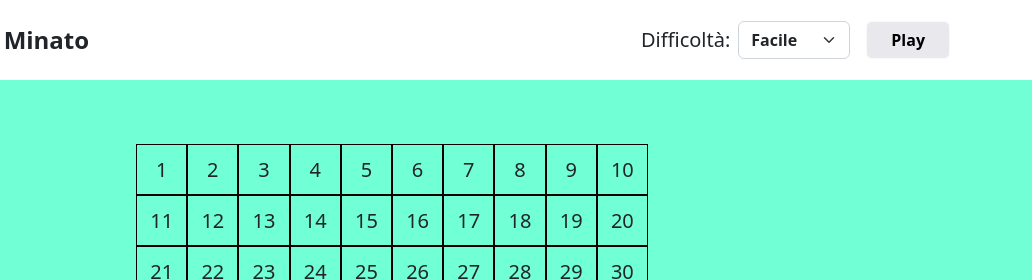
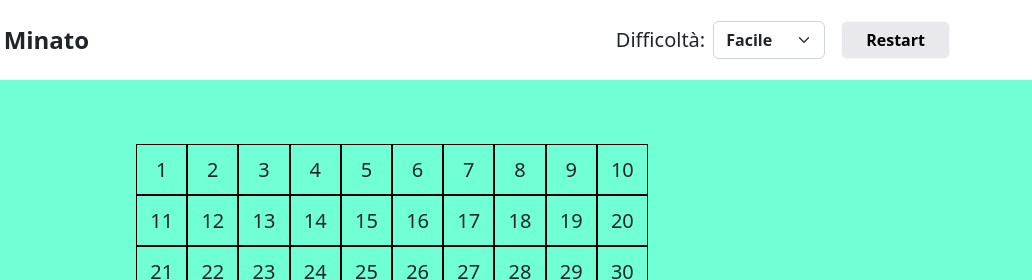
Before and after one commit to lollobianco/js-campominato-grid, a plain HTML site: page index.html in a window 1280 px wide. Both pictures are taken after a click on the button "Play". Shown: the top 280 px of the page, 248-1280 px from the left. Drawn offline with nearby package versions, Linux system fonts and the light colour scheme.

Commit message:
Aggiunta possibilità di ricominciare il gioco senza errori

```diff
--- a/assets/css/style.css
+++ b/assets/css/style.css
@@ -3,6 +3,10 @@
 }
 
 #playButton{
+   background-color: #E9E9ED;
+}
+
+#restartButton{
    background-color: #E9E9ED;
 }
 
--- a/assets/js/main.js
+++ b/assets/js/main.js
@@ -1,6 +1,8 @@
 let boxContainer = document.getElementById('boxContainer');
 
 let playButton = document.getElementById('playButton');
+
+let restartButton = document.getElementById('restartButton');
 
 let difficulty = document.getElementById('difficulty');
 
@@ -34,6 +36,10 @@ function createBox(){
 //Funzione che crea le box al click del tasto play in base alla difficoltà
 
 playButton.addEventListener('click', function(){
+
+   playButton.classList.add('d-none');
+
+   restartButton.classList.remove('d-none');
 
    if(difficulty.value == 1){
 
@@ -99,4 +105,25 @@ playButton.addEventListener('click', function(){
          }
 
 
-})
+});
+
+
+playButton.addEventListener('click', function(){
+
+   playButton.classList.add('d-none');
+
+   restartButton.classList.remove('d-none');
+
+});
+
+
+
+restartButton.addEventListener('click', function(){
+
+   playButton.classList.remove('d-none');
+
+   restartButton.classList.add('d-none');
+
+   boxContainer.innerHTML = '';
+
+});
--- a/index.html
+++ b/index.html
@@ -30,6 +30,7 @@
                   <option value="3">Difficile</option>
                </select>
                <button id="playButton" type="button" class="btn fw-semibold btn-light px-4">Play</button>
+               <button id="restartButton" type="button" class="btn fw-semibold btn-light px-4 d-none">Restart</button>
             </div>
 
          </header>
```
